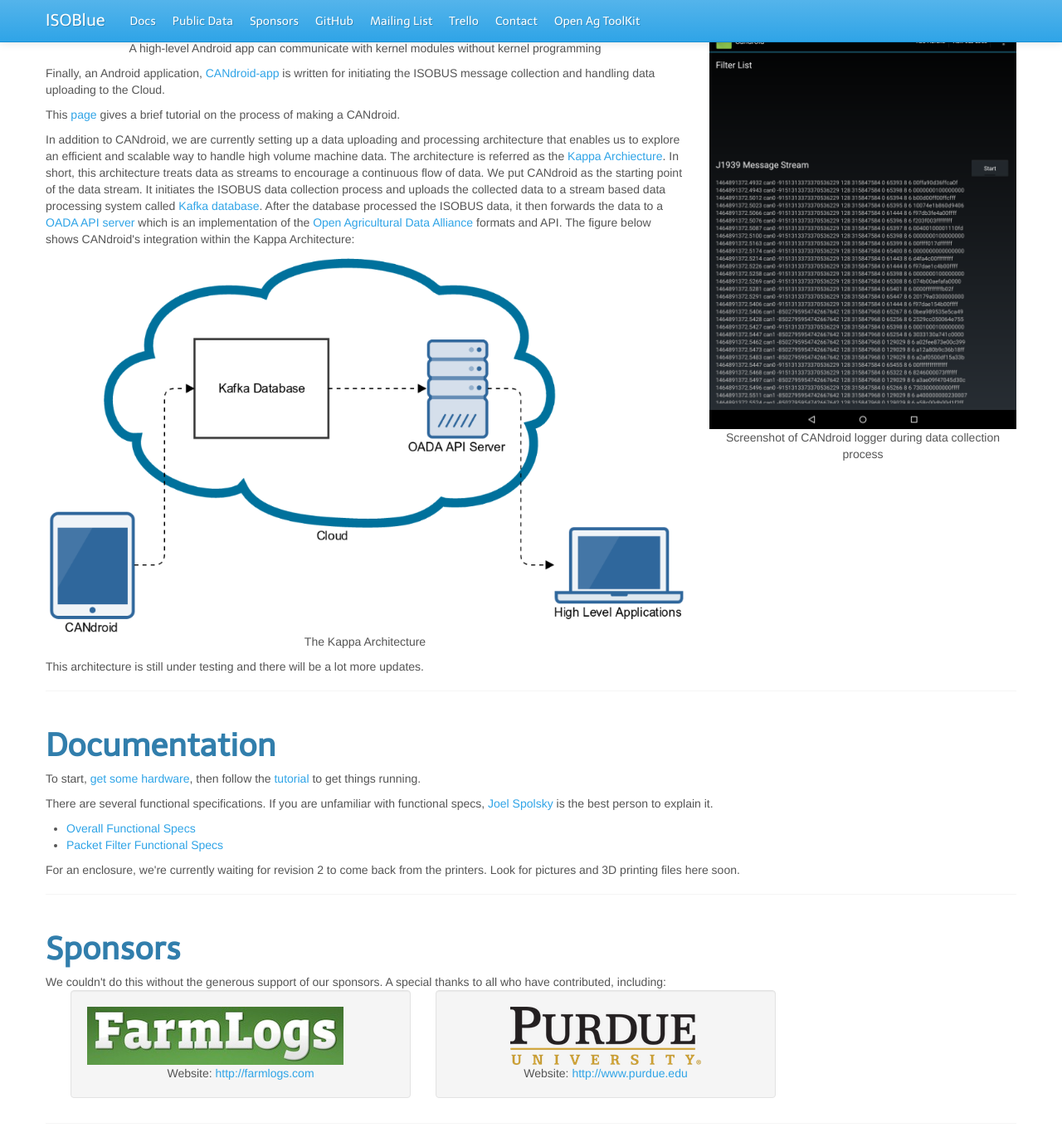
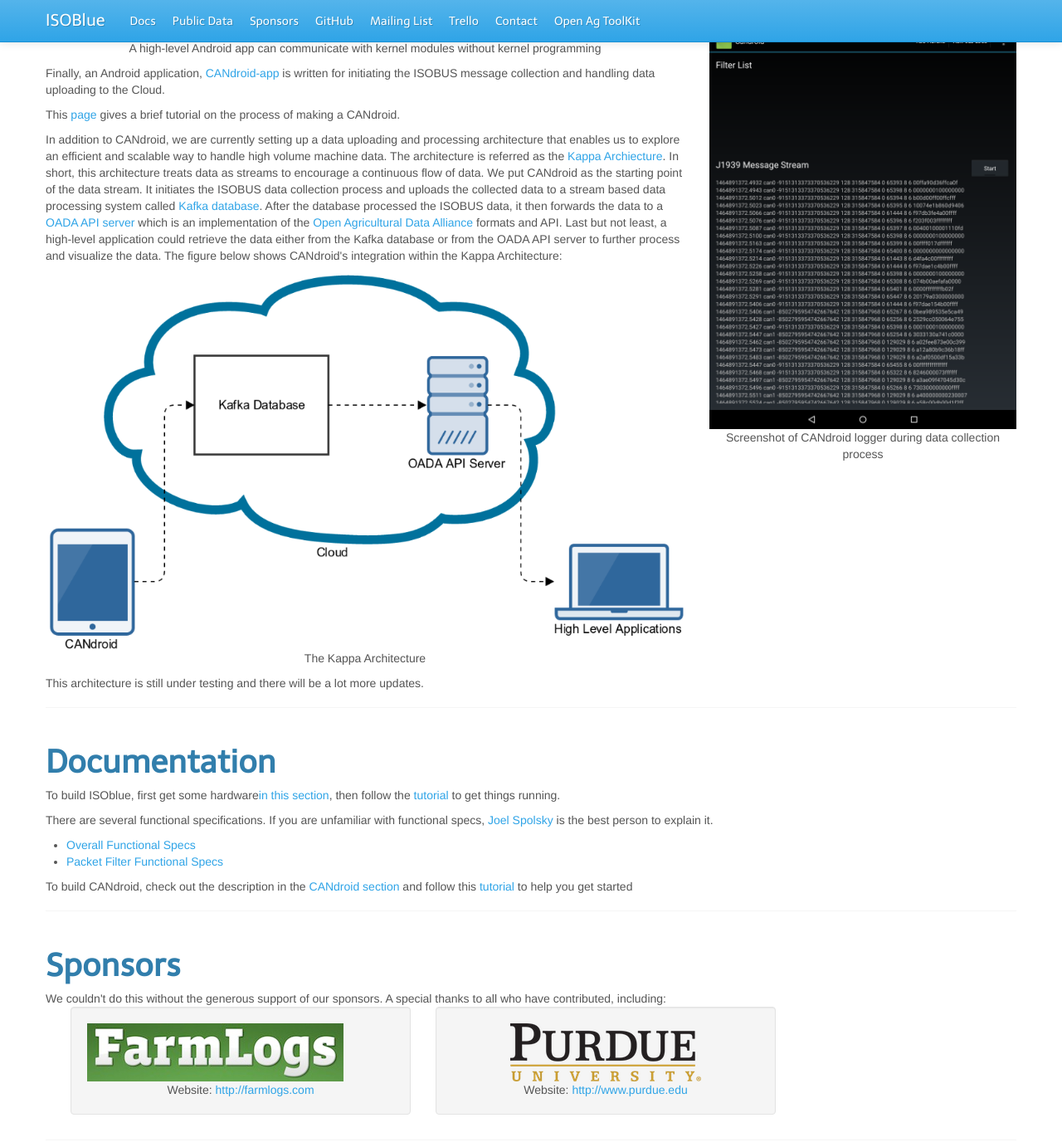
Before and after one commit to ISOBlue/isoblue.github.io, a Jekyll site: the page built from index.html, in a window 1280 px wide and 1400 px high, scrolled down 3633 px. Shown: the top 1382 px of the window at 83% size. Built offline with Jekyll 4.4.1, drawn with Linux system fonts in a browser that asks for light colours; nearby versions of some CDN libraries; comment, search, counter and statistics services are not loaded; some of the changed text lies outside the part shown.

Commit message:
Update: index.html and traces.html
Add more candroid stuff. Add placeholder to ISOBUS data.

```diff
--- a/index.html
+++ b/index.html
@@ -24,6 +24,11 @@
           <p>
             ISOBlue is part of the <a href="http://openagtoolkit.org">Open Ag ToolKit</a> initiative.
           </p>
+
+          <p>Recently, we put our effort in re-developing ISOBlue into a new ISOBUS
+					message collection and processing platform called CANdroid. We added a
+					<a href="#candroid">new section</a> describing this project. Please check it out!</p>
+
         </div>
         <div class="span4 well" style="padding-top: 0px">
           <section id="news">
@@ -189,7 +194,9 @@
 						process and uploads the collected data to a stream based data processing system called
 						<a href="http://kafka.apache.org/">Kafka database</a>. After the database processed the ISOBUS data, it then forwards the data to
 						a <a href="https://github.com/OADA/oada-api-server">OADA API server</a> which is an implementation of the
-						<a href="http://openag.io/">Open Agricultural Data Alliance</a> formats and API. The figure below shows CANdroid's integration within the Kappa Architecture:</p>
+						<a href="http://openag.io/">Open Agricultural Data Alliance</a> formats and API. Last but not least,
+						a high-level application could retrieve the data either from the Kafka database or from the OADA API
+						server to further process and visualize the data. The figure below shows CANdroid's integration within the Kappa Architecture:</p>
 
             <p class="text-center">
               <img src="images/kappa_arch_top.png"/><br/>
@@ -216,15 +223,18 @@
     <section id="documentation">
       <div class="page-header">
         <h1>Documentation</h1>
-        <p>To start, <a href="#hardware">get some hardware</a>, then follow the <a href="https://github.com/ISOBlue/isoblue-software/blob/master/tutorial/README.md">tutorial</a>
-        to get things running.</p>
+        <p>To build ISOblue, first get some hardware<a href="#isoblue">in this section</a>,
+				then follow the <a href="https://github.com/ISOBlue/isoblue-software/blob/master/tutorial/README.md">tutorial</a>
+      	to get things running.</p>
         <p>There are several functional specifications.  If you are
         unfamiliar with functional specs, <a href="http://www.joelonsoftware.com/articles/fog0000000036.html">Joel Spolsky</a> is the best person to explain it.
         <ul>
           <li><a href="https://docs.google.com/document/d/1e1Zwh11J8NgPeUelKOSSEOov4fEM4cdEqaN1leu4hYU/edit?usp=sharing">Overall Functional Specs</a></li>
           <li><a href="https://docs.google.com/document/d/1e1Zwh11J8NgPeUelKOSSEOov4fEM4cdEqaN1leu4hYU/edit?usp=sharing">Packet Filter Functional Specs</a></li>
         </ul></p>
-        <p>For an enclosure, we're currently waiting for revision 2 to come back from the printers.  Look for pictures and 3D printing files here soon.</p>
+
+				<p>To build CANdroid, check out the description in the <a href="#candroid">CANdroid section</a> and follow
+				this <a href="https://github.com/OATS-Group/CANdroid">tutorial</a> to help you get started</p>
 
       </div>
     </section>
```
Also changed, not shown: traces.html (+15 -2 lines).
